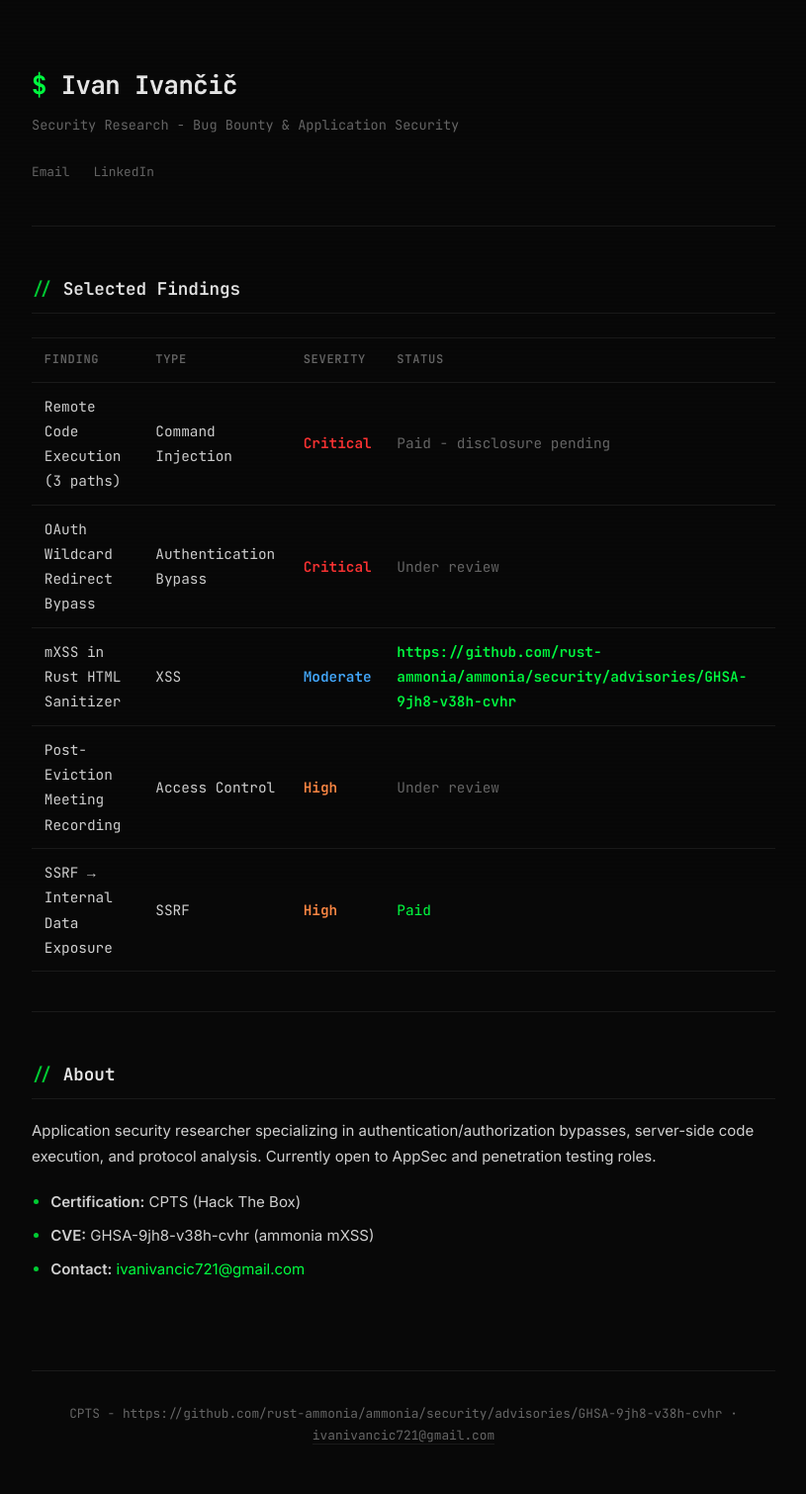
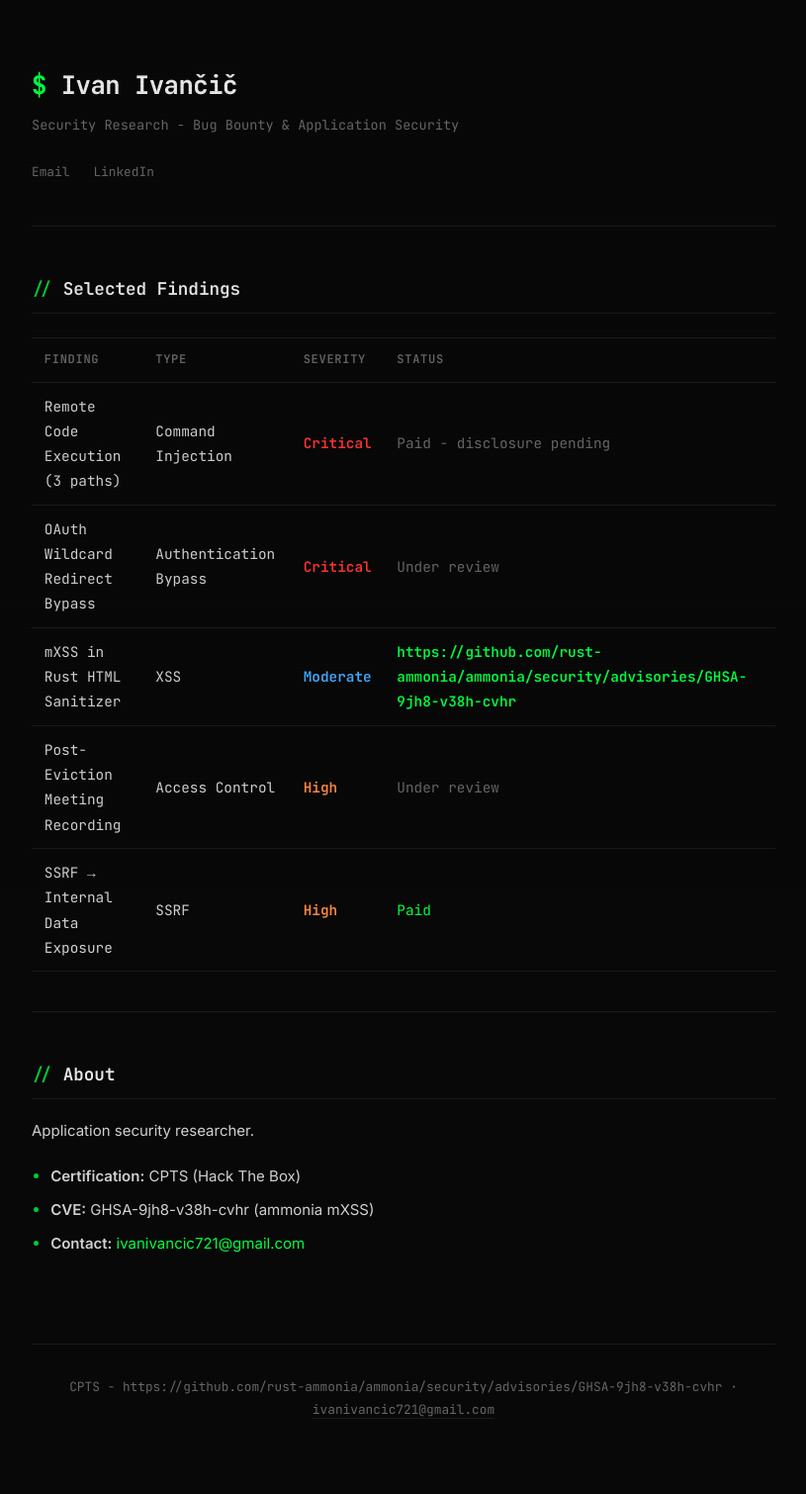
Before and after one commit to Ivan09999/Ivan09999.github.io, a Jekyll site: the page built from index.md, in a window 1280 px wide. Shown: the whole page at 99% size, without its empty margins (232-1047 px from the left). Built offline with Jekyll 4.4.1, drawn with Linux system fonts in a browser that asks for light colours; after the commit the page ends 1484 px from its top, so only the background shows below that.

Commit message:
Update index.md

```diff
--- a/index.md
+++ b/index.md
@@ -17,9 +17,7 @@ title: Home
 
 ## About
 
-Application security researcher specializing in authentication/authorization bypasses,
-server-side code execution, and protocol analysis. Currently open to AppSec and
-penetration testing roles.
+Application security researcher.
 
 - **Certification:** CPTS (Hack The Box)
 - **CVE:** GHSA-9jh8-v38h-cvhr (ammonia mXSS)
```
